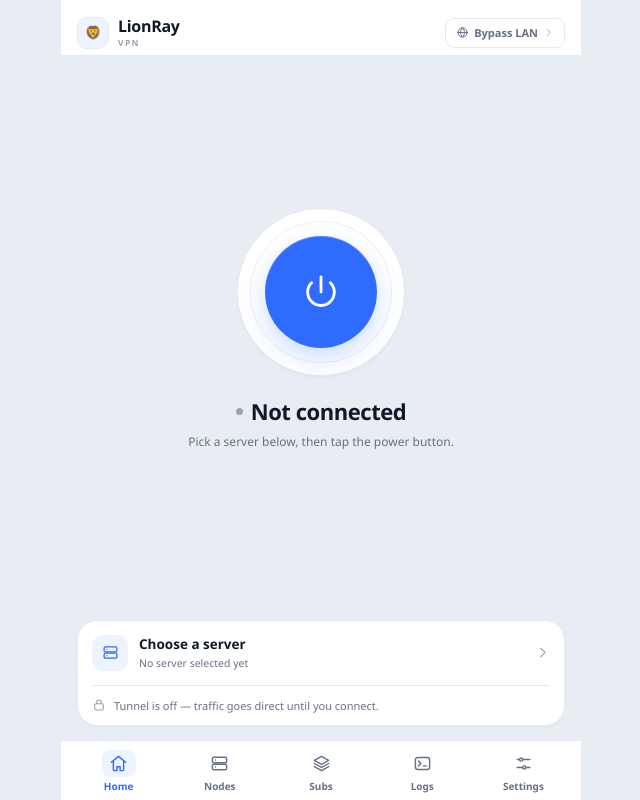
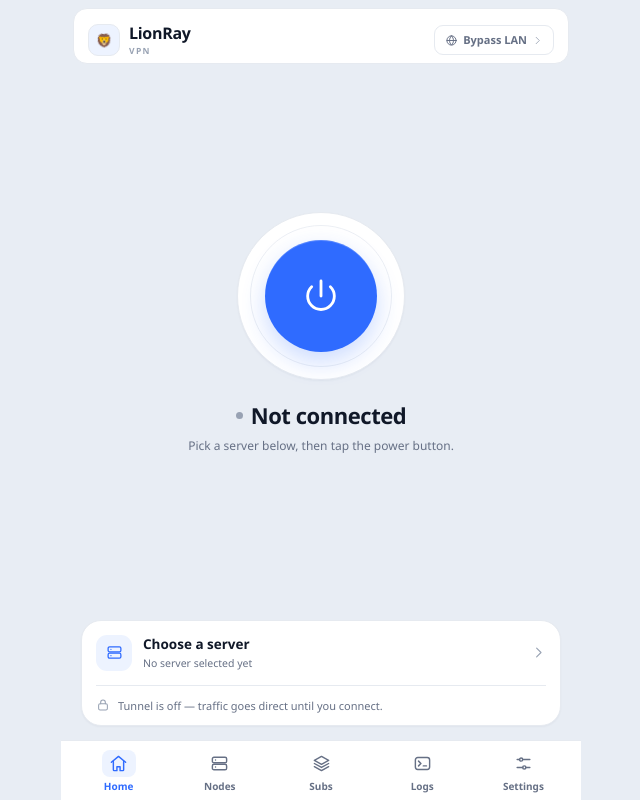
Before and after one commit to satminpaing1/LionRayDesktop, a React (Vite) app: page / in a window 1280 px wide. Shown: the whole page, without its empty margins (319-959 px from the left). Built offline with nearby package versions, Linux system fonts and the light colour scheme.

Commit message:
fix(v1.8.38): inset top bar and cards with side margins

```diff
--- a/package.json
+++ b/package.json
@@ -1,7 +1,7 @@
 {
   "name": "lionray-desktop",
   "private": true,
-  "version": "1.8.37",
+  "version": "1.8.38",
   "type": "module",
   "scripts": {
     "dev": "vite",
--- a/src-tauri/tauri.conf.json
+++ b/src-tauri/tauri.conf.json
@@ -1,6 +1,6 @@
 {
   "productName": "LionRay VPN",
-  "version": "1.8.37",
+  "version": "1.8.38",
   "identifier": "com.lionray.vpn.desktop",
   "build": {
     "beforeDevCommand": "npm run dev",
--- a/src/styles.css
+++ b/src/styles.css
@@ -121,10 +121,12 @@ button:focus-visible, input:focus-visible, select:focus-visible, textarea:focus-
   align-items: center;
   gap: 10px;
   min-height: 56px;
-  padding: 12px 16px 8px;
+  margin: 8px 12px 0;
+  padding: 10px 14px 8px;
   flex-shrink: 0;
   background: var(--surface);
-  border-bottom: 1px solid var(--line);
+  border: 1px solid var(--line);
+  border-radius: 14px;
 }
 .home-top { padding-bottom: 2px; }
 .brand { display: flex; align-items: center; gap: 9px; min-width: 0; }
@@ -234,7 +236,7 @@ button:focus-visible, input:focus-visible, select:focus-visible, textarea:focus-
   min-height: 0;
   display: flex;
   flex-direction: column;
-  padding: 0 16px 14px;
+  padding: 0 20px 14px;
   overflow-y: auto;
 }
 .status-stage {
@@ -464,7 +466,7 @@ button:focus-visible, input:focus-visible, select:focus-visible, textarea:focus-
   flex: 1;
   min-height: 0;
   overflow-y: auto;
-  padding: 4px 16px 88px;
+  padding: 4px 20px 88px;
 }
 .empty {
   margin-top: 28px;
@@ -930,7 +932,7 @@ button:focus-visible, input:focus-visible, select:focus-visible, textarea:focus-
   display: flex;
   align-items: center;
   gap: 7px;
-  margin: 0 16px 6px;
+  margin: 0 20px 6px;
   padding: 9px 12px;
   border: 1px solid var(--line);
   border-radius: 11px;
@@ -945,7 +947,7 @@ button:focus-visible, input:focus-visible, select:focus-visible, textarea:focus-
 /* ── floating add ── */
 .fab {
   position: absolute;
-  right: 16px;
+  right: 20px;
   bottom: 78px;
   z-index: 40;
   width: 46px;
```
Also changed, not shown: 1 other file (tests, documents, lock files or other folders).
